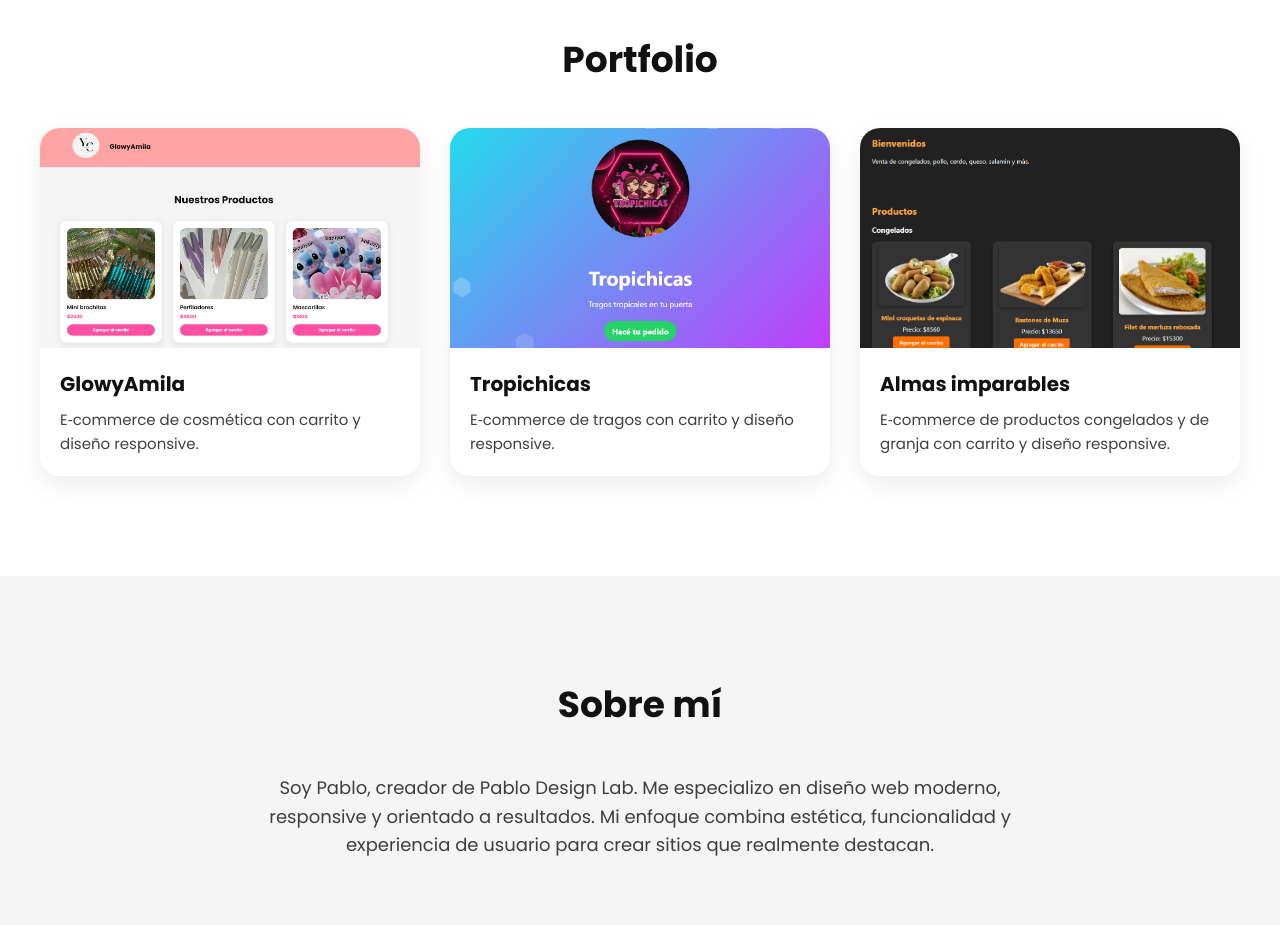
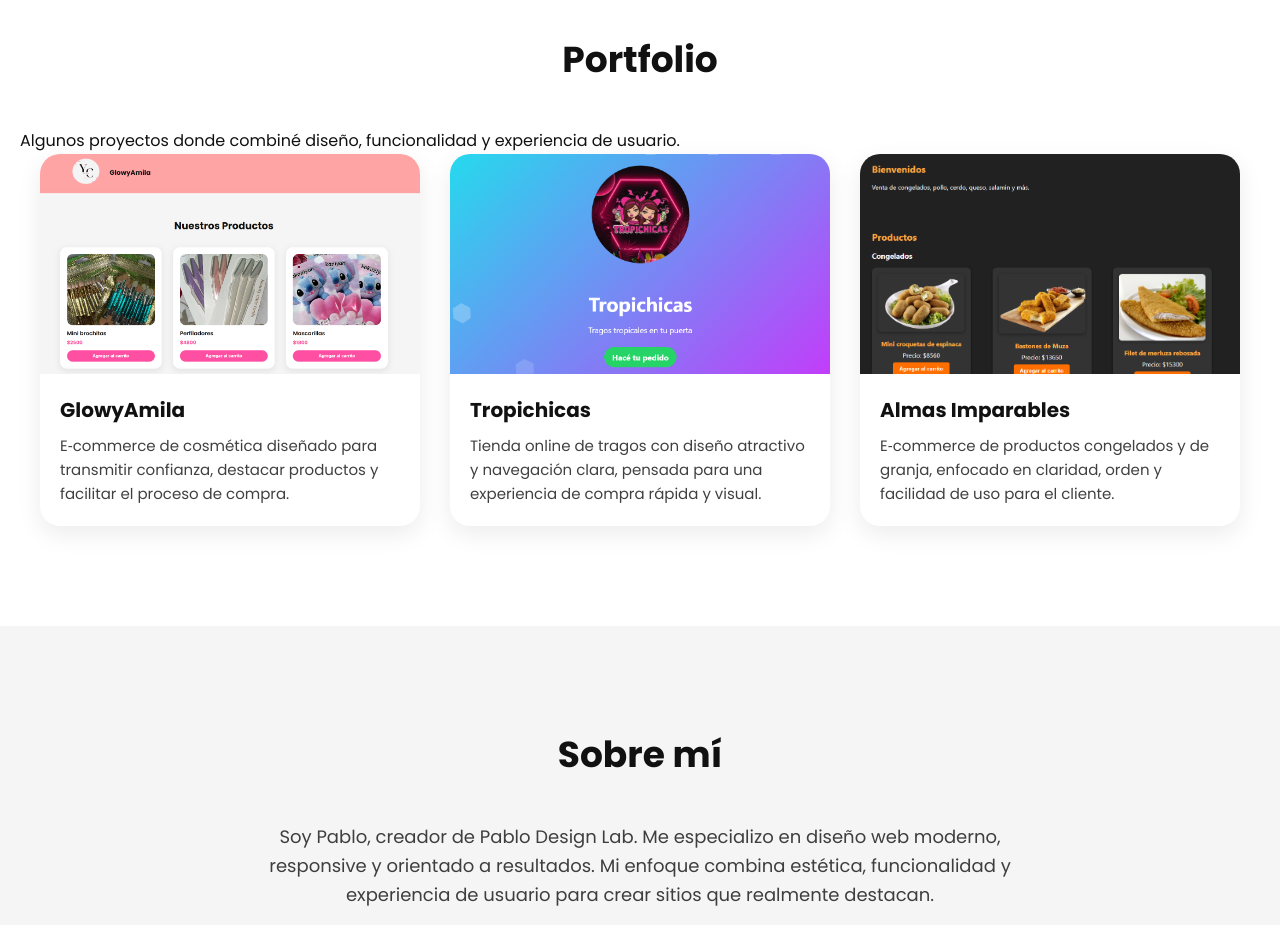
Before and after one commit to Pablogabi07/pablodesignlab, a React (Create React App) app: page / in a window 1280 px wide. Shown: the part 2380-3305 px from the top of the page. Built offline with nearby package versions, Linux system fonts and the light colour scheme.

Commit message:
Update Portfolio.jsx

```diff
--- a/src/components/Portfolio.jsx
+++ b/src/components/Portfolio.jsx
@@ -6,20 +6,22 @@ export default function Portfolio() {
   const proyectos = [
     {
       titulo: "GlowyAmila",
-      descripcion: "E‑commerce de cosmética con carrito y diseño responsive.",
+      descripcion:
+        "E‑commerce de cosmética diseñado para transmitir confianza, destacar productos y facilitar el proceso de compra.",
       img: proyecto1,
       link: "https://9xw2xn.csb.app/",
     },
     {
       titulo: "Tropichicas",
-      descripcion: "E‑commerce de tragos con carrito y diseño responsive.",
+      descripcion:
+        "Tienda online de tragos con diseño atractivo y navegación clara, pensada para una experiencia de compra rápida y visual.",
       img: proyecto2,
       link: "https://tropichicas.vercel.app/",
     },
     {
-      titulo: "Almas imparables",
+      titulo: "Almas Imparables",
       descripcion:
-        "E‑commerce de productos congelados y de granja con carrito y diseño responsive.",
+        "E‑commerce de productos congelados y de granja, enfocado en claridad, orden y facilidad de uso para el cliente.",
       img: proyecto3,
       link: "https://jksdlf.csb.app/",
     },
@@ -29,9 +31,20 @@ export default function Portfolio() {
     <section id="portfolio" className="portfolio">
       <h2 className="section-title">Portfolio</h2>
 
+      <p className="section-subtitle">
+        Algunos proyectos donde combiné diseño, funcionalidad y experiencia de
+        usuario.
+      </p>
+
       <div className="portfolio-grid">
         {proyectos.map((p, i) => (
-          <a key={i} href={p.link} target="_blank" className="portfolio-card">
+          <a
+            key={i}
+            href={p.link}
+            target="_blank"
+            rel="noopener noreferrer"
+            className="portfolio-card"
+          >
             <img src={p.img} alt={p.titulo} className="portfolio-img" />
             <div className="portfolio-info">
               <h3>{p.titulo}</h3>
```
